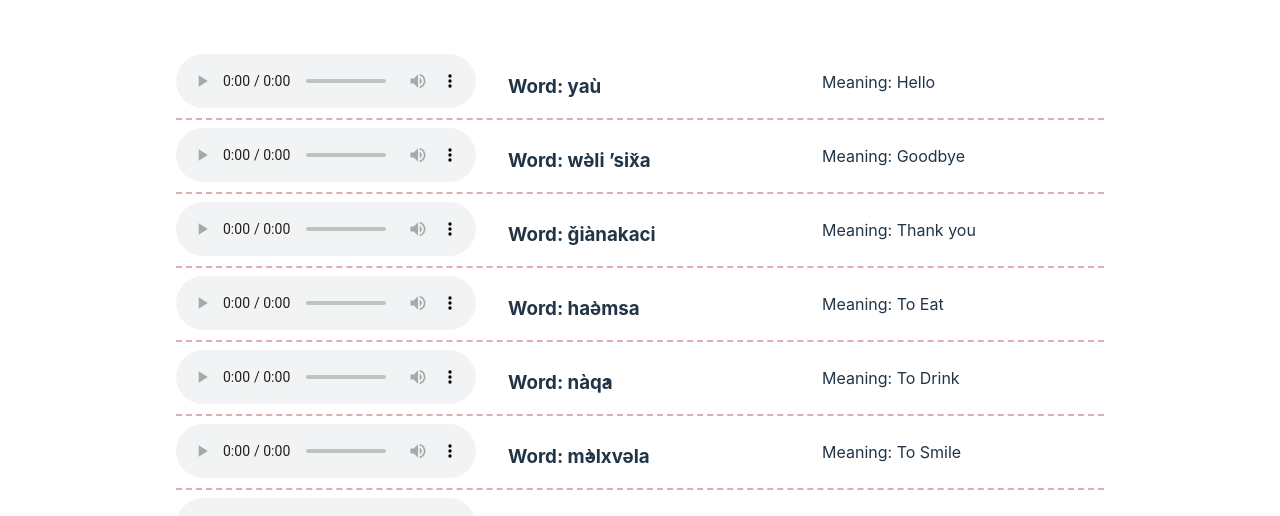
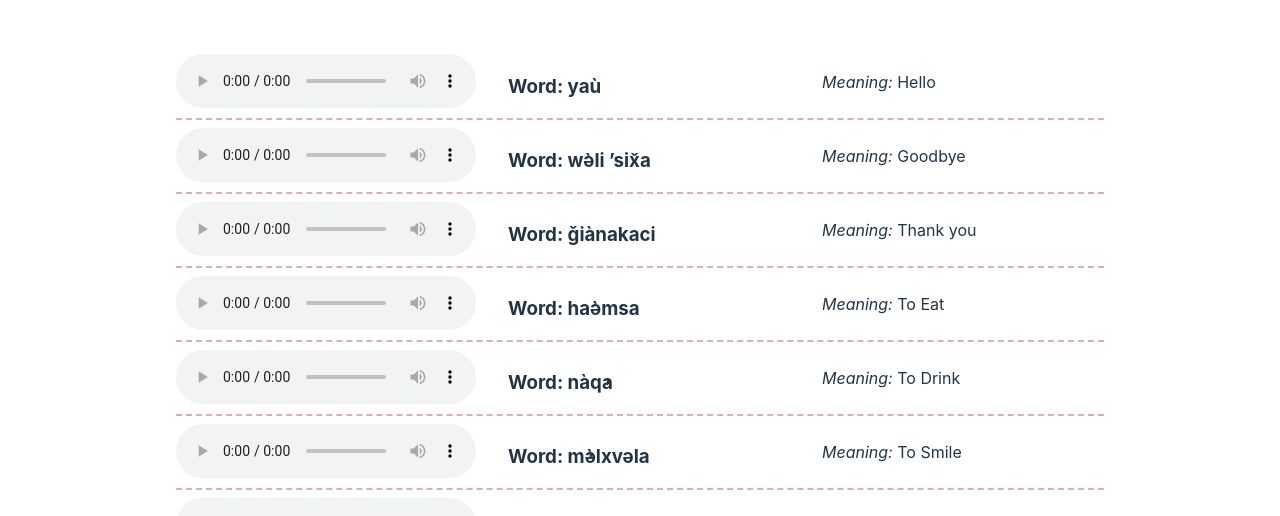
Before and after one commit to Trev004/DGL-409-Wuikinuxv-Learning-App, a React (Vite) app in the folder Wuikinuxv Learning App/: page /wordlist in a window 1280 px wide. Shown: the part 278-794 px from the top of the page. Built offline with nearby package versions, Linux system fonts and the light colour scheme.

Commit message:
Remove testing words, and makes "meaning" italic
Testing words were left over from showcasing the difference between the new way of displaying words and the old. Making "meaning" italic is in response to feedback

```diff
--- a/Wuikinuxv Learning App/src/assets/Components/Word.jsx
+++ b/Wuikinuxv Learning App/src/assets/Components/Word.jsx
@@ -20,7 +20,7 @@ function Word ({ word, isListView }) {
           <source src={file} type="audio/mpeg" />
         </audio>
         <h3>Word: {sounds.map((sound, index) => <span key={index} className="word-part" title={getSoundTip(sound)}>{sound}</span>)}</h3>
-        <p>Meaning: {meaning}</p>
+        <p><i>Meaning:</i> {meaning}</p>
       </div>
     );
 }
--- a/Wuikinuxv Learning App/src/assets/Pages/App.jsx
+++ b/Wuikinuxv Learning App/src/assets/Pages/App.jsx
@@ -20,8 +20,6 @@ function App() {
   }, [isListView]);
 
   const currentContainerView =  `${isListView ? 'wordarea-list' : 'wordarea-card'}`;
-  const currentWordView = `${isListView ? 'word-list' : 'word-card'}`;
-
   return (
     <>
       <div style={{ marginTop: '3em' }}>
@@ -33,17 +31,6 @@ function App() {
       </div>
       <button onClick={viewChanger}>{isListView ? 'Toggle to Card View' : 'Toggle to List View'}</button>
       <div className={currentContainerView}>
-        {words.map((word, index) => (
-          <div key={index} className={currentWordView}>
-            <audio controls>
-              <source src={word.file} type="audio/mpeg" />
-            </audio>
-            <h3>Word: {word.word}</h3>
-            <p>Meaning: {word.meaning}</p>
-          </div>
-        ))}
-      </div>
-      <div className={currentContainerView}>
       {words.map((word, index) => (
           <Word key={index} word={word} isListView={isListView}/>
         ))}
```
